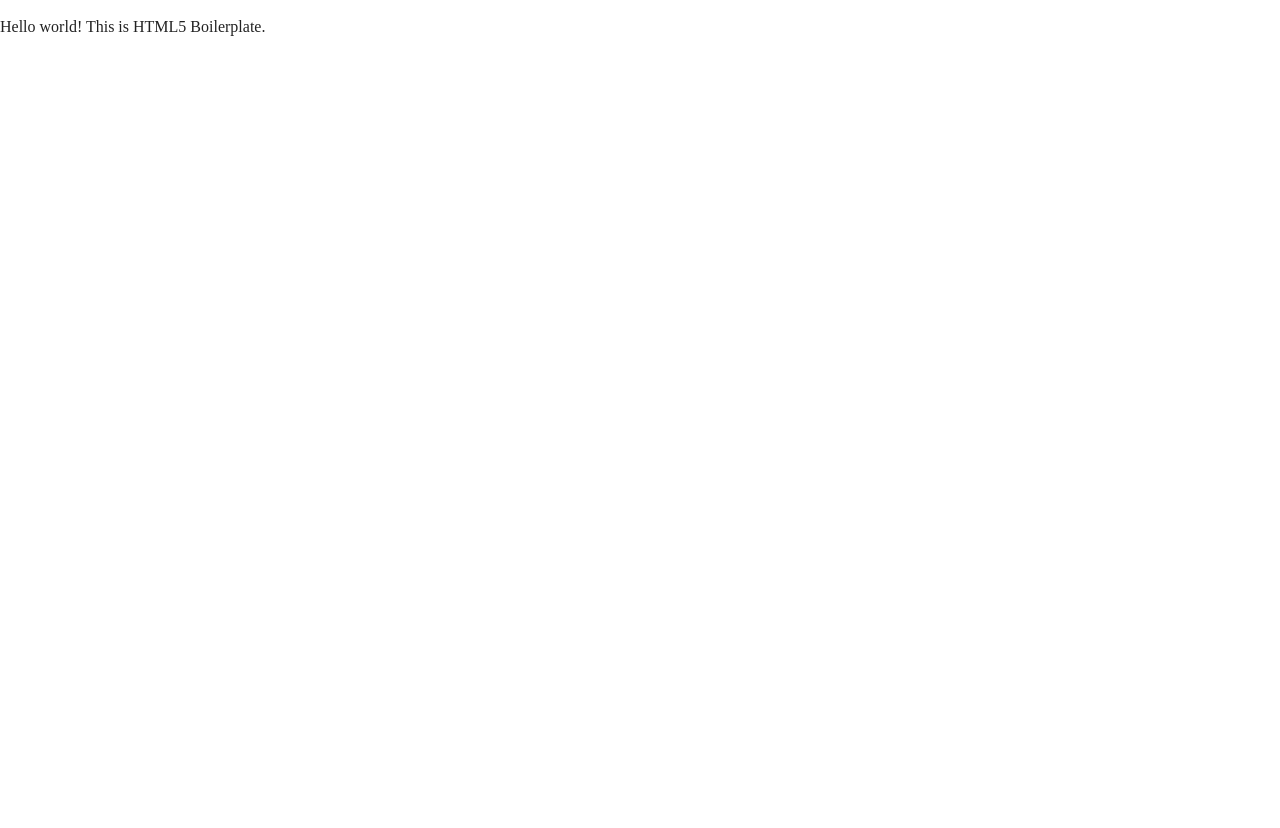
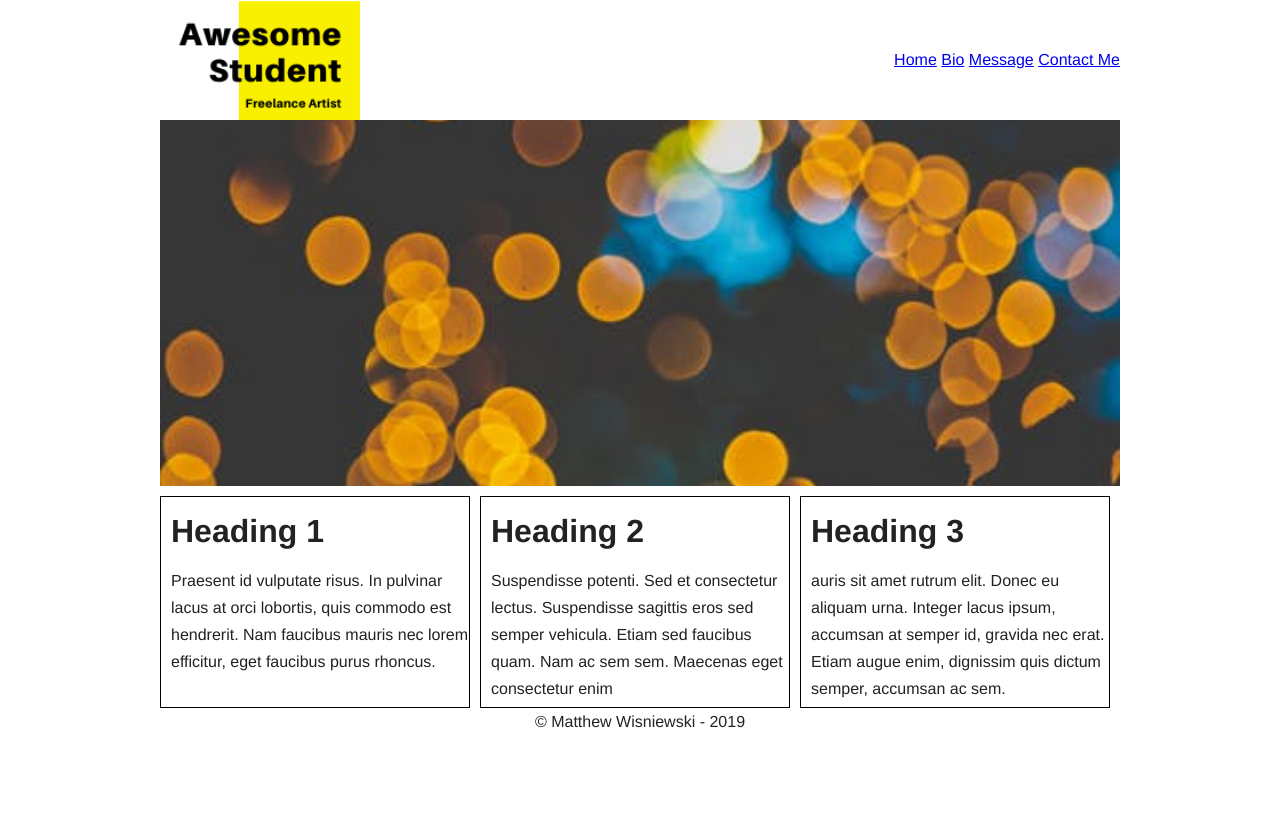
Before and after one commit to mdubz44/mdubz44.github.io, a plain HTML site: page index.html in a window 1280 px wide. Before the commit the page ends 800 px from the top, so only its background shows below. Drawn offline with nearby package versions, Linux system fonts and the light colour scheme.

Commit message:
TASK: Created Z Layout page.                                 Added previously created F layout code to Bio Page.

```diff
--- a/css/main.css
+++ b/css/main.css
@@ -97,6 +97,88 @@ textarea {
 /* ==========================================================================
    Author's custom styles
    ========================================================================== */
+#wrapper {
+  width: 960px;
+  margin-left: auto;
+  margin-right: auto;
+  font-siz: 16px;
+  line-height: 27px;
+  font-family: SansSerif, "Helvetica Neue", Helvetica;
+
+}
+#logo {
+  float: left;
+}
+
+#mastheadLanding {
+  clear: both;
+  background-image: url("../img/ImageForBackground.jpeg");
+  background-size: cover;
+  background-position: center;
+  height: 366px;
+  line-height: 366px;
+  margin-bottom: 10px;
+}
+#primaryLinks{
+  float: right;
+}
+#primaryLinks li{
+  display: inline;
+  line-height:  120px;
+}
+#primaryLinks menu {
+  margin: 0px;
+  padding: 0px;
+}
+
+#contentLanding {
+  width: 100%;
+}
+#footer {
+  text-align: center;
+  height: 120px;
+  clear: both;
+}
+#calloutOne, #calloutTwo, #calloutThree {
+  float: left;
+  width: 298px;
+  height: 210px;
+  border-width: 1px;
+  border-style: solid;
+  border-color: black;
+  margin-right: 10px;
+  padding-left: 10px;
+}
+
+#wrapperAbout {
+  width: 960px;
+  border: black thin;
+}
+#top {
+  height: 120px;
+  line-height: 120px;
+}
+.fltlft {
+  float: left;
+}
+.isBig {
+  width: 593px;
+}
+.isSmall {
+  logo:367px;
+}
+.clear {
+  clear: both;
+}
+#main_menu  li {
+  display: inline;
+}
+
+#main_menu menu {
+  margin: 0px;
+  padding: 0px;
+  text-align: right;
+}
 
 /* ==========================================================================
    Helper classes
--- a/index.html
+++ b/index.html
@@ -17,13 +17,63 @@
   <meta name="theme-color" content="#fafafa">
 </head>
 
-<body>
+<div>
   <!--[if IE]>
     <p class="browserupgrade">You are using an <strong>outdated</strong> browser. Please <a href="https://browsehappy.com/">upgrade your browser</a> to improve your experience and security.</p>
   <![endif]-->
 
   <!-- Add your site or application content here -->
-  <p>Hello world! This is HTML5 Boilerplate.</p>
+  <div id="wrapper">
+    <div id="header">
+      <div id="logo">
+        <a href="index.html"><img src="img/AwesomeStudentLogo.png" height="120" width="200"/></a>
+      </div>
+      <div id="primaryLinks">
+        <menu>
+          <li><a href="index.html">Home</a></li>
+          <li><a href="bio.html">Bio</a></li>
+          <li><a href="message.html">Message</a></li>
+          <li><a href="contact.html">Contact Me</a></li>
+        </menu>
+      </div>
+      <div id="mastheadLanding">
+      </div>
+    </div>
+    <div id="contentLanding">
+      <div id="calloutOne">
+        <div class="calloutHeading">
+          <h1>Heading 1</h1>
+      </div>
+      <div class="calloutContent">
+        Praesent id vulputate risus. In pulvinar lacus at orci lobortis, quis commodo est hendrerit. Nam faucibus mauris nec lorem efficitur, eget faucibus purus rhoncus.
+      </div>
+
+    </div>
+    <div id="calloutTwo">
+      <div class="calloutHeading">
+        <h1>Heading 2</h1>
+      </div>
+      <div class="calloutContent">
+        Suspendisse potenti. Sed et consectetur lectus. Suspendisse sagittis eros sed semper vehicula. Etiam sed faucibus quam. Nam ac sem sem. Maecenas eget consectetur enim
+      </div>
+    </div>
+    <div id="calloutThree">
+      <div class="calloutHeading">
+        <h1>Heading 3</h1>
+      </div>
+      <div class="calloutContent">
+        auris sit amet rutrum elit. Donec eu aliquam urna. Integer lacus ipsum, accumsan at semper id, gravida nec erat. Etiam augue enim, dignissim quis dictum semper, accumsan ac sem.
+      </div>
+    </div>
+  </div>
+  <div id="footer">
+    © Matthew Wisniewski -
+    <script type="text/javascript">
+      var d = new Date()
+      document.write(d.getFullYear())
+    </script>
+  </div>
+</div>
   <script src="js/vendor/modernizr-3.7.1.min.js"></script>
   <script src="https://code.jquery.com/jquery-3.4.1.min.js" integrity="sha256-CSXorXvZcTkaix6Yvo6HppcZGetbYMGWSFlBw8HfCJo=" crossorigin="anonymous"></script>
   <script>window.jQuery || document.write('<script src="js/vendor/jquery-3.4.1.min.js"><\/script>')</script>
```
Also changed, not shown: bio.html (added, +101 -0 lines), img/AwesomeStudentLogo.png (added), img/ImageForBackground.jpeg (added), img/photoOfMe.jpg (added).
